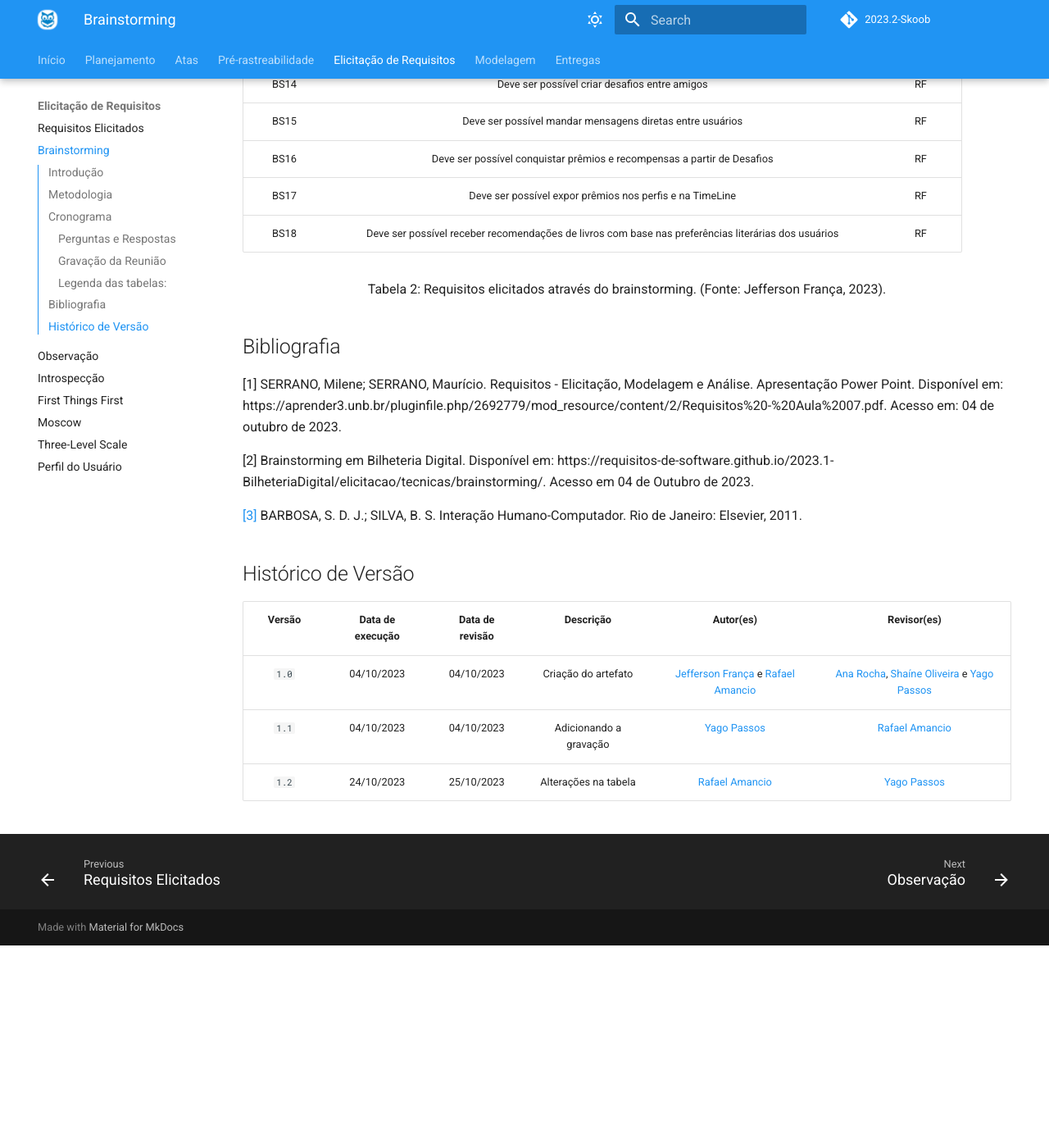
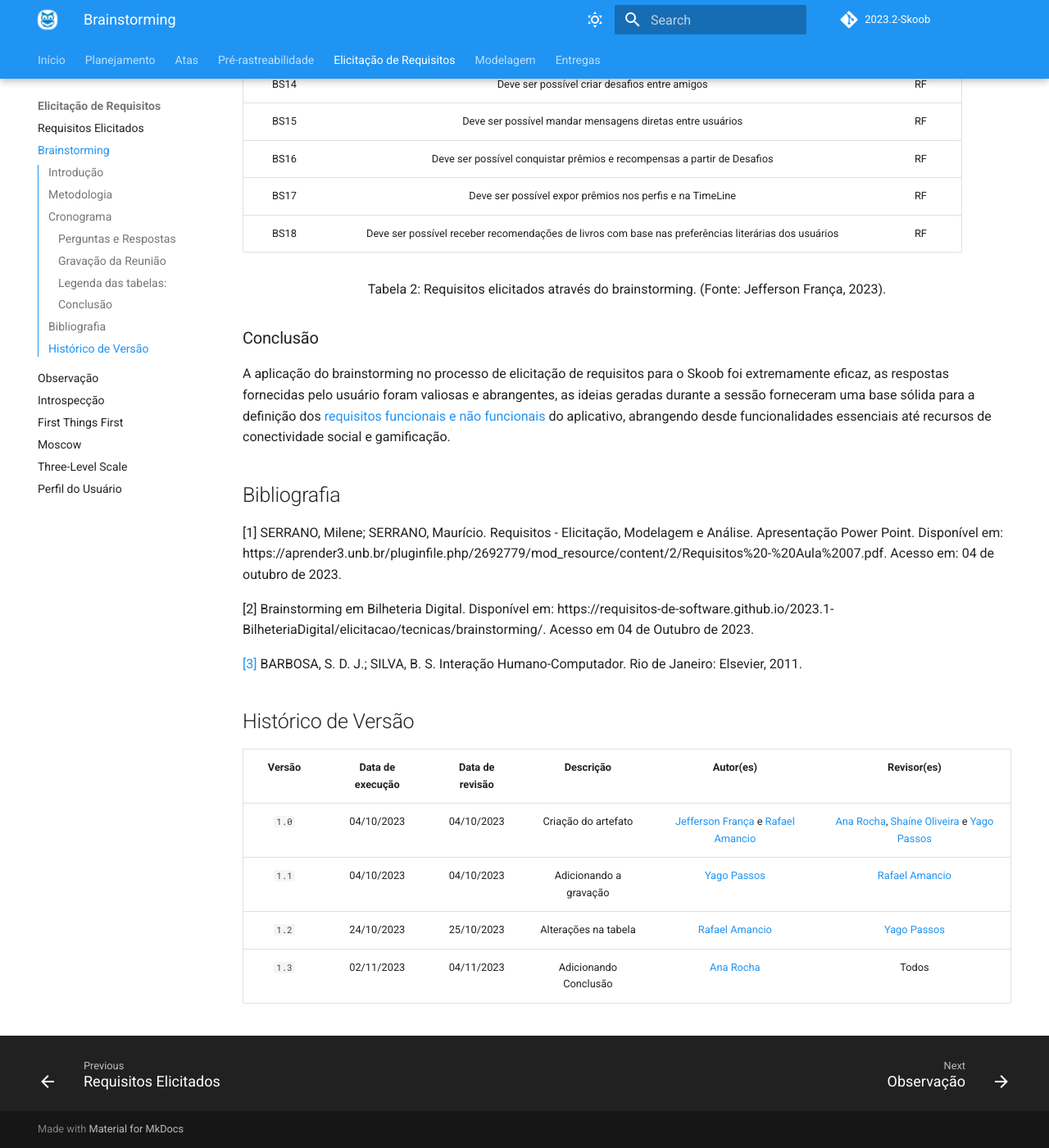
Before and after one commit to Requisitos-de-Software/2023.2-Skoob, an MkDocs documentation site: the page built from docs/elicitacao/brainstorming.md, in a window 1280 px wide and 1400 px high, scrolled down 3649 px. Shown: the whole window at 82% size. Built offline with MkDocs 1.6.1 and Material for MkDocs 9.7.7, drawn with Linux system fonts in a browser that asks for light colours; comment, search, counter and statistics services are not loaded; before the commit the page ends 4802 px from its top, so only the background shows below that.

Commit message:
correção: adicionando conclusão do brainstorming

```diff
--- a/docs/elicitacao/brainstorming.md
+++ b/docs/elicitacao/brainstorming.md
@@ -105,6 +105,9 @@
 <p> Tabela 2: Requisitos elicitados através do brainstorming. (Fonte: Jefferson França, 2023).</p>
 </div>
 
+### Conclusão
+
+A aplicação do brainstorming no processo de elicitação de requisitos para o Skoob foi extremamente eficaz, as respostas fornecidas pelo usuário foram valiosas e abrangentes, as ideias geradas durante a sessão forneceram uma base sólida para a definição dos [requisitos funcionais e não funcionais](requisitos.md) do aplicativo, abrangendo desde funcionalidades essenciais até recursos de conectividade social e gamificação.
 
 ## Bibliografia
 
@@ -114,7 +117,6 @@
 
 <a id="aa" href="#a">[3]</a> BARBOSA, S. D. J.; SILVA, B. S. Interação Humano-Computador. Rio de Janeiro: Elsevier, 2011.
 
-
 ## Histórico de Versão
 
 | Versão | Data de execução | Data de revisão |      Descrição      |                                           Autor(es)                                            |                                                                  Revisor(es)                                                                   |
@@ -122,3 +124,4 @@
 | `1.0`  |    04/10/2023    |   04/10/2023    | Criação do artefato | [Jefferson França](https://github.com/Frans6) e [Rafael Amancio](https://github.com/Rafael-gc) | [Ana Rocha](https://github.com/anaaroch), [Shaíne Oliveira](https://github.com/ShaineOliveira) e [Yago Passos](https://github.com/yagompassos) |
 | `1.1`  |    04/10/2023    |   04/10/2023    | Adicionando a gravação | [Yago Passos](https://github.com/yagompassos) | [Rafael Amancio](https://github.com/Rafael-gc) |
 | `1.2`  |    24/10/2023    |   25/10/2023    | Alterações na tabela | [Rafael Amancio](https://github.com/Rafael-gc) | [Yago Passos](https://github.com/yagompassos)   |
+| `1.3`  |    02/11/2023    |   04/11/2023    | Adicionando Conclusão | [Ana Rocha](https://github.com/anaaroch) | Todos |
```
